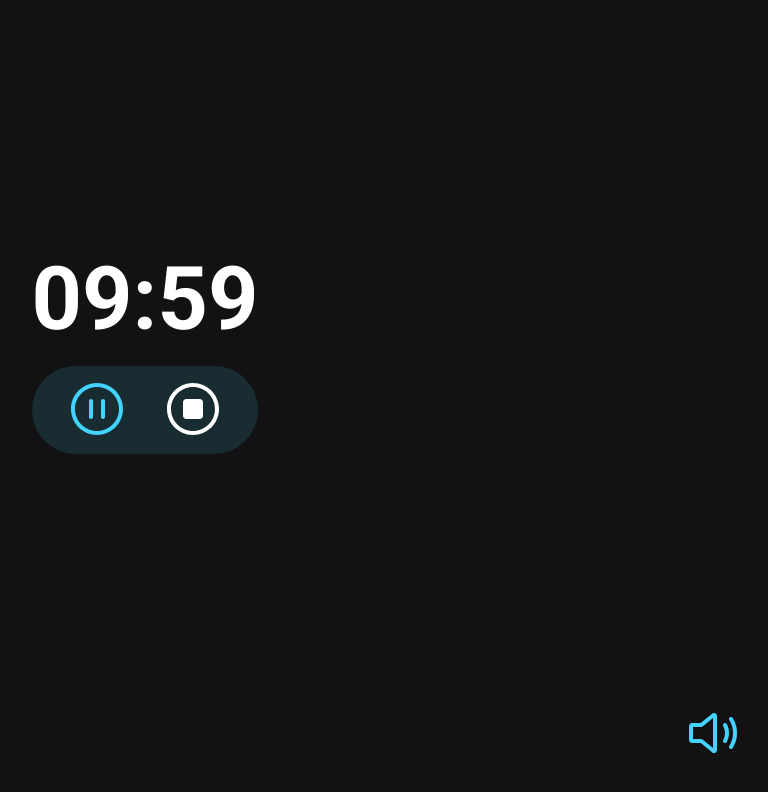
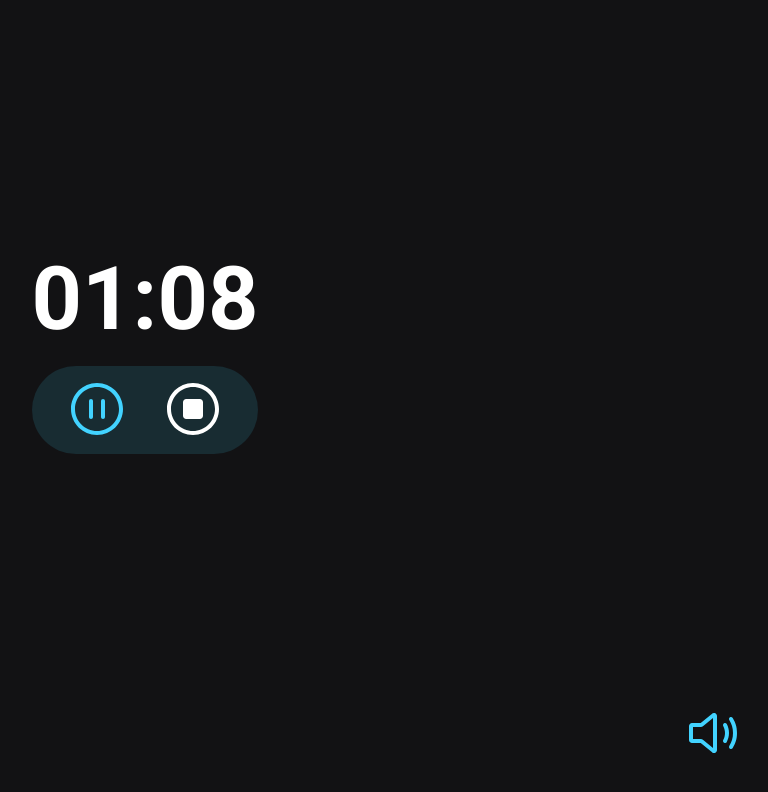
Before and after one commit to Holices/chronometer, a plain HTML site: page index.html in a window 1280 px wide. Both pictures are taken after a click on the button 591 px from the left and 410 px from the top of the page. Shown: the whole page, without its empty margins (495-1263 px from the left). Drawn offline with Linux system fonts and the light colour scheme.

Commit message:
resolve timer bug <=0

```diff
--- a/index.html
+++ b/index.html
@@ -15,9 +15,9 @@
 
   <main>
     <div id="timer">
-      <span class="minutes">10</span>
+      <span class="minutes">01</span>
       <span>:</span>
-      <span class="seconds">01</span>
+      <span class="seconds">10</span>
     </div>
 
     <div id="controls">
--- /dev/null
+++ b/js/elements.js
@@ -0,0 +1,21 @@
+const buttonPlay = document.querySelector('.play')
+const buttonPause = document.querySelector('.pause')
+const buttonStop = document.querySelector('.stop')
+const buttonSet = document.querySelector('.set')
+const buttonSoundOn = document.querySelector('.sound-on')
+const buttonSoundOff = document.querySelector('.sound-off')
+const minutesDisplay = document.querySelector('.minutes')
+const secondsDisplay = document.querySelector('.seconds')
+let minutes = Number(minutesDisplay.textContent)
+
+export const elements = {
+  buttonPlay,
+  buttonPause,
+  buttonStop,
+  buttonSet,
+  buttonSoundOn,
+  buttonSoundOff,
+  minutesDisplay,
+  secondsDisplay,
+  minutes
+}
--- a/js/index.js
+++ b/js/index.js
@@ -1,15 +1,18 @@
 import Controls from "./controls.js"
 import Timer from "./timer.js"
+import { elements } from "./elements.js"
 
-const buttonPlay = document.querySelector('.play')
-const buttonPause = document.querySelector('.pause')
-const buttonStop = document.querySelector('.stop')
-const buttonSet = document.querySelector('.set')
-const buttonSoundOn = document.querySelector('.sound-on')
-const buttonSoundOff = document.querySelector('.sound-off')
-const minutesDisplay = document.querySelector('.minutes')
-const secondsDisplay = document.querySelector('.seconds')
-let minutes = Number(minutesDisplay.textContent)
+const {
+  buttonPlay,
+  buttonPause,
+  buttonStop,
+  buttonSet,
+  buttonSoundOn,
+  buttonSoundOff,
+  minutesDisplay,
+  secondsDisplay,
+  minutes
+} = elements
 
 const controls = Controls({
   buttonPlay,
--- a/js/timer.js
+++ b/js/timer.js
@@ -1,15 +1,17 @@
 export default function Timer({
   minutesDisplay,
   secondsDisplay,
-  resetControls
+  resetControls,
+  minutes
 }) {
 
   let timerTimeOut
-  let minutes = Number(minutesDisplay.textContent)
 
 
-  function updateDisplay(minutes, seconds) {
-    minutesDisplay.textContent = String(minutes).padStart(2, "0")
+  function updateDisplay(newMinutes, seconds) {
+    newMinutes = newMinutes === undefined ? minutes : newMinutes
+    seconds = seconds === undefined ? 0 : seconds
+    minutesDisplay.textContent = String(newMinutes).padStart(2, "0")
     secondsDisplay.textContent = String(seconds).padStart(2, "0")
   }
 
@@ -22,11 +24,13 @@ export default function Timer({
     timerTimeOut = setTimeout(function() {
       let seconds = Number(secondsDisplay.textContent)
       let minutes = Number(minutesDisplay.textContent)
+      let isFinished = minutes <= 0 && seconds <= 0
 
       updateDisplay(minutes, 0)
 
-      if (minutes <= 0) {
+      if (isFinished) {
         resetControls()
+        updateDisplay()
         return
       }
 
```
